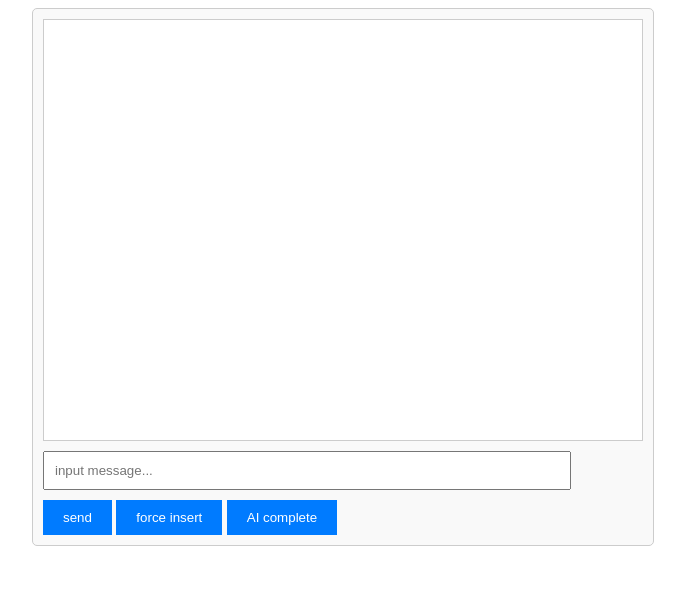
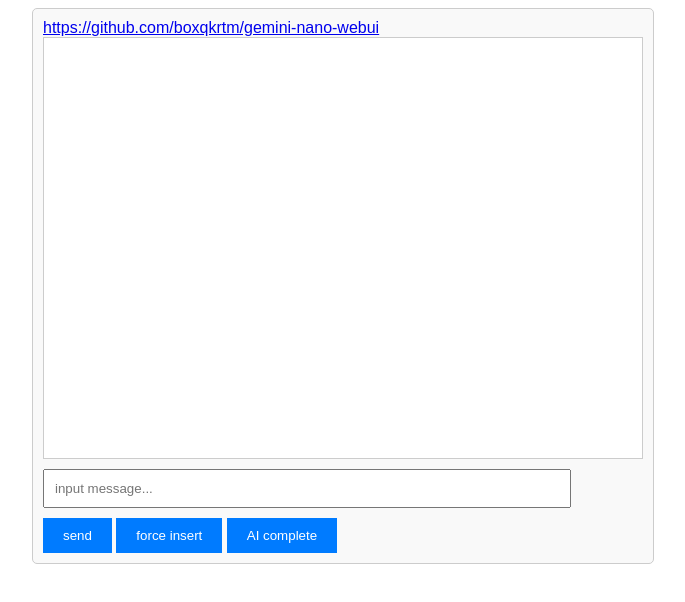
Before and after one commit to boxqkrtm/gemini-nano-webui, a plain HTML site: page index.html in a window 1280 px wide. Shown: the whole page, without its empty margins (297-982 px from the left). Drawn offline with nearby package versions, Linux system fonts and the light colour scheme.

Commit message:
Update index.html

```diff
--- a/index.html
+++ b/index.html
@@ -70,13 +70,13 @@
 </head>
 <body>
     <div class="chat-container">
+        <a href="https://github.com/boxqkrtm/gemini-nano-webui">https://github.com/boxqkrtm/gemini-nano-webui</a>
         <div class="chat-window" id="chat-window"></div>
         <input type="text" id="chat-input" class="chat-input" placeholder="input message..." />
         <button id="chat-button" class="chat-button">send</button>
         <button id="chat-button2" class="chat-button">force insert</button>
         <button id="chat-button3" class="chat-button">AI complete</button>
     </div>
-
     <script src="https://cdn.jsdelivr.net/npm/marked/marked.min.js"></script>
     <script>
         let chatLog = [];
```
